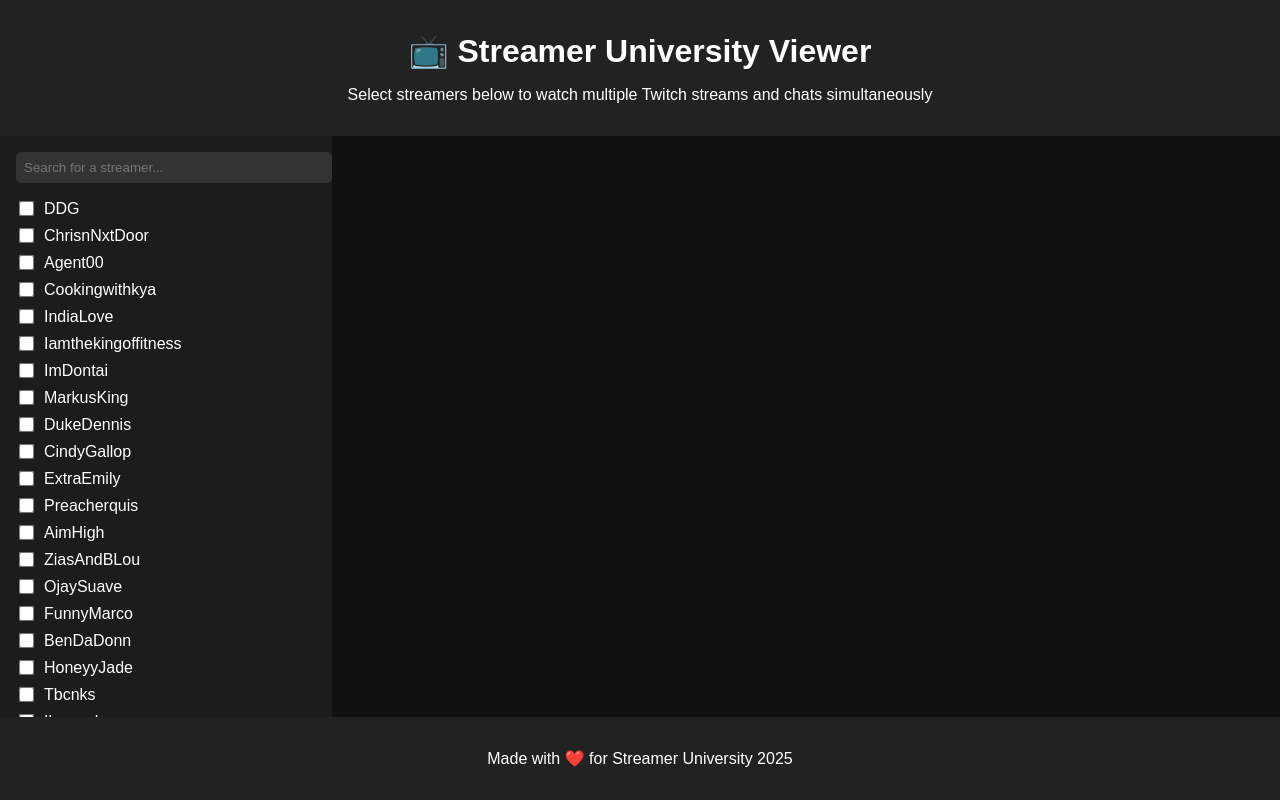
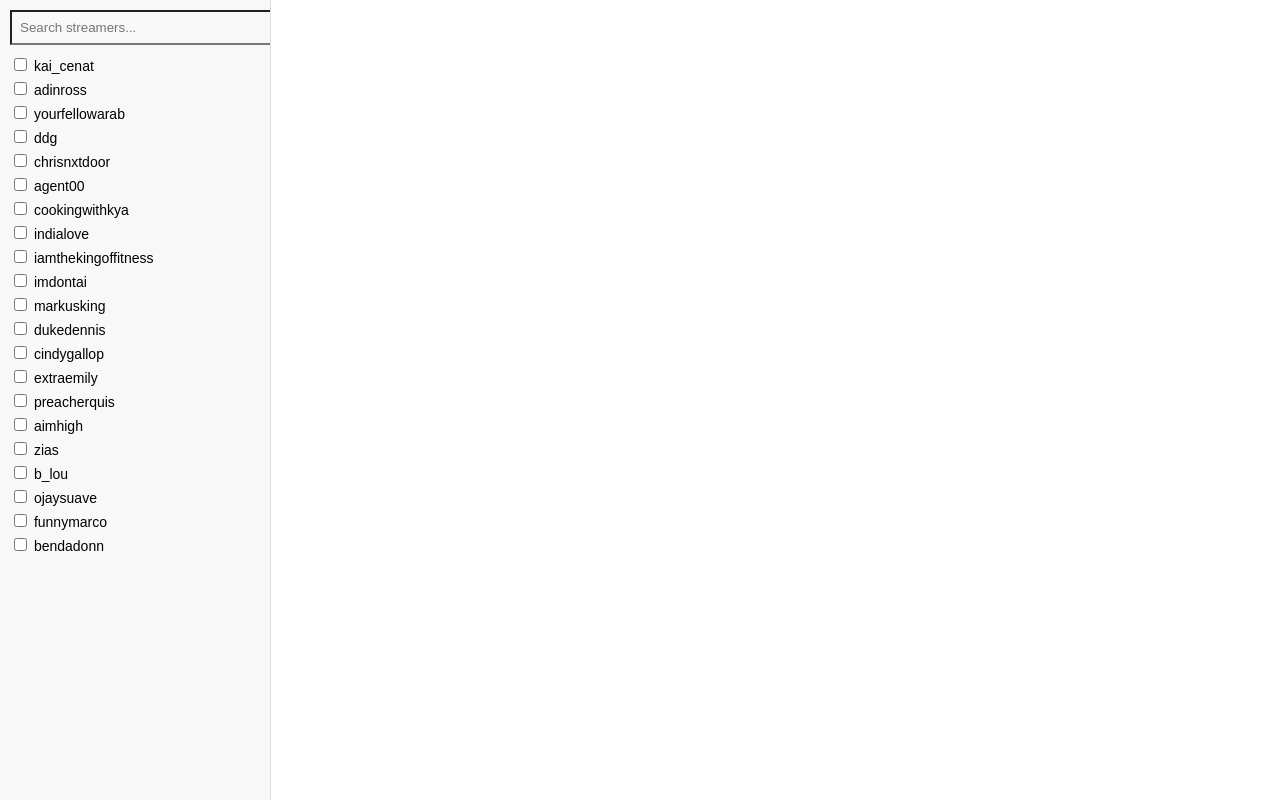
Before and after one commit to Brea803/stream-project, a plain HTML site: page index.html in a window 1280 px wide. Drawn offline with Linux system fonts and the light colour scheme.

Commit message:
Update index.html

```diff
--- a/index.html
+++ b/index.html
@@ -1,132 +1,121 @@
 <!DOCTYPE html>
 <html lang="en">
 <head>
-  <meta charset="UTF-8">
-  <meta name="viewport" content="width=device-width, initial-scale=1.0">
-  <title>Streamer University - Multi-Stream Viewer</title>
+  <meta charset="UTF-8" />
+  <meta name="viewport" content="width=device-width, initial-scale=1.0"/>
+  <title>Streamer Weekend Viewer</title>
   <style>
-    body { font-family: sans-serif; margin: 0; background: #111; color: #fff; display: flex; flex-direction: column; height: 100vh; }
-    header, footer { padding: 1rem; text-align: center; background: #222; }
-    h1 { margin: 0.5em 0; }
-    main { display: flex; flex: 1; overflow: hidden; }
-    .stream-selector-wrapper { width: 300px; background: #1c1c1c; padding: 1rem; overflow-y: auto; position: relative; }
-    .stream-selector { display: flex; flex-direction: column; gap: 0.5rem; }
-    .toggle-button { display: none; }
-    .stream-container { flex: 1; display: flex; flex-wrap: wrap; justify-content: center; gap: 1rem; padding: 1rem; overflow-y: auto; }
-    .stream-box { display: flex; flex-direction: column; gap: 0.5rem; }
-    iframe { border: none; }
-    label { display: flex; align-items: center; gap: 0.5rem; }
-    .stream-selector input { transform: scale(1.2); }
-    #searchInput { padding: 0.5rem; width: 100%; border-radius: 5px; border: none; margin-bottom: 1rem; position: sticky; top: 0; background: #333; z-index: 10; color: #fff; }
+    body {
+      margin: 0;
+      font-family: Arial, sans-serif;
+    }
+
+    .sidebar {
+      width: 250px;
+      position: fixed;
+      top: 0;
+      left: 0;
+      height: 100vh;
+      background-color: #f8f8f8;
+      padding: 10px;
+      overflow-y: auto;
+      border-right: 1px solid #ddd;
+    }
+
+    #searchInput {
+      width: 100%;
+      padding: 8px;
+      margin-bottom: 10px;
+      position: sticky;
+      top: 0;
+      background: #f8f8f8;
+      z-index: 10;
+    }
+
+    .stream-selector label {
+      display: block;
+      margin-bottom: 5px;
+      font-size: 14px;
+    }
+
+    .stream-container {
+      margin-left: 250px;
+      padding: 20px;
+      display: grid;
+      grid-template-columns: repeat(auto-fill, minmax(320px, 1fr));
+      gap: 10px;
+    }
+
+    iframe {
+      width: 100%;
+      height: 100%;
+      border: none;
+    }
   </style>
 </head>
 <body>
-  <header>
-    <h1>📺 Streamer University Viewer</h1>
-    <p>Select streamers below to watch multiple Twitch streams and chats simultaneously</p>
-  </header>
 
-  <main>
-    <div class="stream-selector-wrapper">
-      <input type="text" id="searchInput" placeholder="Search for a streamer...">
-      <div class="stream-selector" id="streamSelector"></div>
-    </div>
-    <div class="stream-container" id="streamContainer"></div>
-  </main>
+  <div class="sidebar">
+    <input type="text" id="searchInput" placeholder="Search streamers..." />
+    <div class="stream-selector" id="streamSelector"></div>
+  </div>
 
-  <footer>
-    <p>Made with ❤️ for Streamer University 2025</p>
-  </footer>
+  <div class="stream-container" id="streamContainer"></div>
 
   <script>
     const streamList = [
-      " DDG", "ChrisnNxtDoor", "Agent00", "Cookingwithkya", "IndiaLove", "Iamthekingoffitness", "ImDontai",
-      "MarkusKing", "DukeDennis", "CindyGallop", "ExtraEmily", "Preacherquis", "AimHigh", "ZiasAndBLou",
-      "OjaySuave", "FunnyMarco", "BenDaDonn", "HoneyyJade", "Tbcnks", "Iloswork", "BrooklynFrost", "Sarahynh", "MyrenMakayla", "Yagirldes", "Folass",
-      "ScumTK", "Shell0", "Iamtrinlij", "Chicklet", "Nina", "AaverieIman", "Nolimitjay", "Strifecos", "Gianni",
-      "Meriyam", "Lightskinmonte", "Y0nn4", "Shank", "SophieHyder", "Brischeese", "Reggie", "JankyRondo",
-      "Tyrone", "DannyBans", "RipItRandy", "Ayemariiii", "_luvesti", "Tota", "Giovanni", "Summyahmarie",
-      "Barbieskie", "Izzy_Kinda", "Maleni", "Hoodbabies", "WendyOrtiz", "EvelynOrtiz", "BigWinnn", "RaKai",
-      "MaxwellYe", "2kboo", "Corey2u", "Aya", "Gotti", "Keeyahthecreator", "Ginalaitschek", "junniechime",
-      "snowwcone", "MrsChimChim", "Kvrtez", "Badkidjay", "Shaqqwit2qs", "Quan", "Punga", "MayaBuckets",
-      "Ryah", "AutumnReign", "Valan", "PixelDrink", "DeshaeFrost", "Malachiwyd", "Crispymo", "EmilyCC",
-      "SaraSheehan", "Mari", "VanessaLoud", "Jefe", "Saltygummibear", "Dabo", "Arky", "Vboogie", "AshAlk",
-      "SamHam", "AllisonKroes", "Ray", "Dezz", "Wade", "Thickey", "Jamal", "KingSammelot", "Caiuwus",
-      "taeda_geez", "JayCincoo", "ShollyKNS", "Okaysirr", "Tylil", "Marcissist", "Lala", "TreasureOsiria",
-      "Turnahbaby", "LightskinKim", "Jo", "Catalixia", "KokoNata", "Aldogotit", "Nizzy_", "ZeddyWill",
-      "Rynenzo", "EvelynandBobby", "Kanklive", "Emildztv", "Chrushexotic1x", "Iluvuncynthia", "Kelo",
-      "KarelessKitty", "BlasianBabylola", "Kbakes", "PrimatePaige", "Daejorno", "Ivanbetter", "AlexandJessica",
-      "Bdestined", "JPTGames", "Kishka", "Raud", "YohanUja", "DatBoiGio_", "Bribretv"
+      "kai_cenat", "adinross", "yourfellowarab", "ddg", "chrisnxtdoor", "agent00", "cookingwithkya",
+      "indialove", "iamthekingoffitness", "imdontai", "markusking", "dukedennis", "cindygallop", "extraemily",
+      "preacherquis", "aimhigh", "zias", "b_lou", "ojaysuave", "funnymarco", "bendadonn",
+      // Add more streamer usernames as needed
     ];
 
-    const streamSelector = document.getElementById('streamSelector');
-    const streamContainer = document.getElementById('streamContainer');
-    const searchInput = document.getElementById('searchInput');
-    const domain = location.hostname;
+    const streamSelector = document.getElementById("streamSelector");
+    const streamContainer = document.getElementById("streamContainer");
+    const searchInput = document.getElementById("searchInput");
+
+    function updateStreams() {
+      streamContainer.innerHTML = "";
+      const selected = document.querySelectorAll('.stream-selector input:checked');
+      selected.forEach(input => {
+        const name = input.value;
+        const streamDiv = document.createElement("div");
+        streamDiv.innerHTML = `
+          <iframe
+            src="https://player.twitch.tv/?channel=${name}&parent=localhost"
+            allowfullscreen>
+          </iframe>
+        `;
+        streamContainer.appendChild(streamDiv);
+      });
+    }
 
     function renderCheckboxes(filter = "") {
-      const currentlySelected = Array.from(document.querySelectorAll('.stream-selector input:checked')).map(input => input.value);
+      const currentlySelected = Array.from(document.querySelectorAll('.stream-selector input:checked')).map(i => i.value);
       streamSelector.innerHTML = "";
 
       streamList.forEach(name => {
         if (name.toLowerCase().includes(filter.toLowerCase())) {
-          const label = document.createElement('label');
-          const input = document.createElement('input');
-          input.type = 'checkbox';
+          const label = document.createElement("label");
+          const input = document.createElement("input");
+          input.type = "checkbox";
           input.value = name;
-
-          if (currentlySelected.includes(name)) {
-            input.checked = true;
-          }
-
+          if (currentlySelected.includes(name)) input.checked = true;
+          input.addEventListener("change", updateStreams);
           label.appendChild(input);
           label.appendChild(document.createTextNode(" " + name));
           streamSelector.appendChild(label);
-
-          input.addEventListener('change', updateStreams);
         }
       });
     }
 
-    function updateStreams() {
-      const selected = Array.from(document.querySelectorAll('.stream-selector input:checked'));
-      selected.forEach(box => {
-        if (!document.getElementById(`stream-${box.value}`)) {
-          const streamBox = document.createElement('div');
-          streamBox.className = 'stream-box';
-          streamBox.id = `stream-${box.value}`;
-
-          const streamIframe = document.createElement('iframe');
-          streamIframe.src = `https://player.twitch.tv/?channel=${box.value}&parent=${domain}`;
-          streamIframe.width = "400";
-          streamIframe.height = "225";
-          streamIframe.allowFullscreen = true;
-
-          const chatIframe = document.createElement('iframe');
-          chatIframe.src = `https://www.twitch.tv/embed/${box.value}/chat?parent=${domain}`;
-          chatIframe.width = "400";
-          chatIframe.height = "300";
-
-          streamBox.appendChild(streamIframe);
-          streamBox.appendChild(chatIframe);
-          streamContainer.appendChild(streamBox);
-        }
-      });
-
-      const currentValues = selected.map(s => s.value);
-      Array.from(streamContainer.children).forEach(child => {
-        const channel = child.id.replace("stream-", "");
-        if (!currentValues.includes(channel)) {
-          streamContainer.removeChild(child);
-        }
-      });
-    }
-
-    searchInput.addEventListener('input', e => {
+    searchInput.addEventListener("input", e => {
       renderCheckboxes(e.target.value);
     });
 
+    // Initial render
     renderCheckboxes();
   </script>
+
 </body>
 </html>
```
